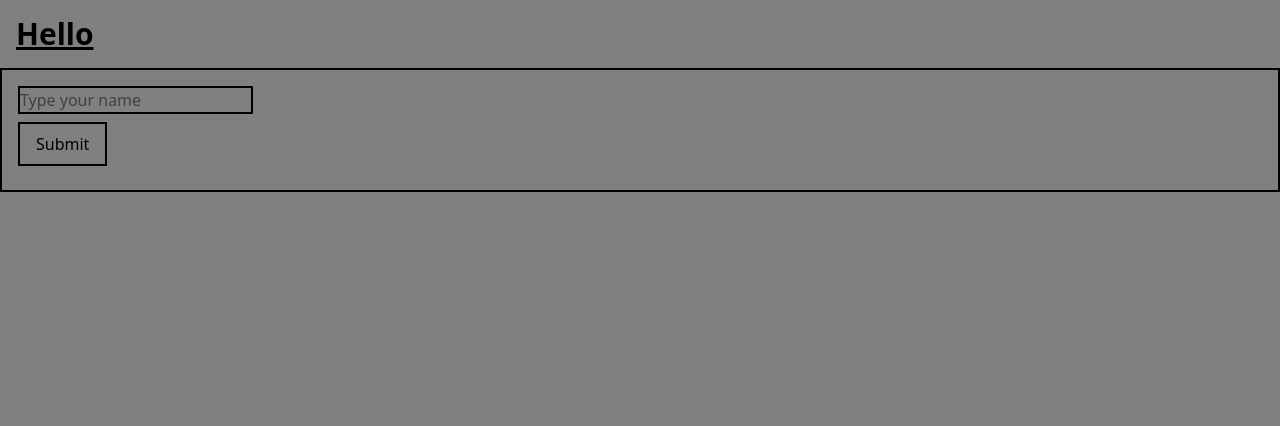
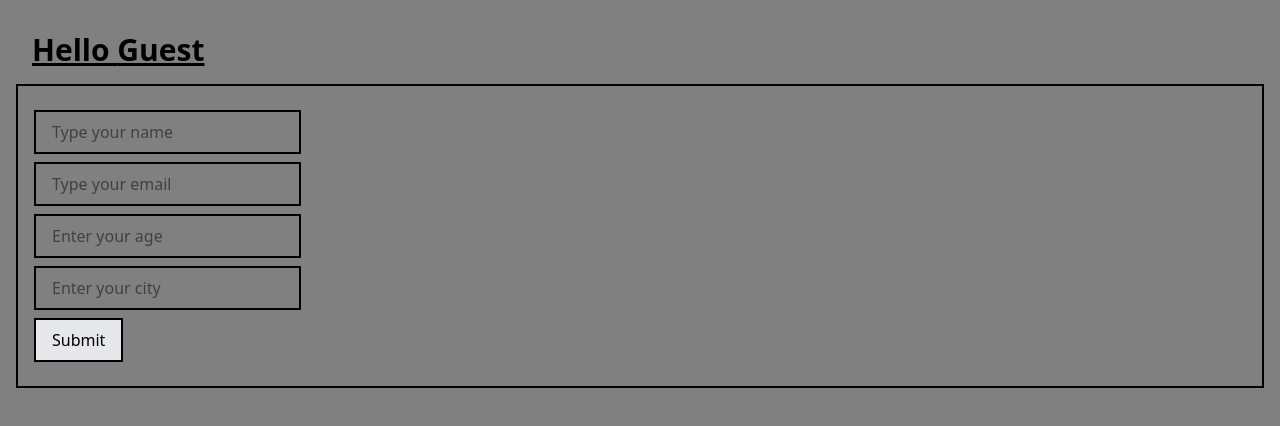
Before and after one commit to Eran2001/dp-react-course, a React (Vite) app: page / in a window 1280 px wide. Shown: the top 426 px of the page. Built offline with nearby package versions, Linux system fonts and the light colour scheme.

Commit message:
add form for more inputs

```diff
--- a/src/App.jsx
+++ b/src/App.jsx
@@ -1,38 +1,96 @@
 import { useState } from "react";
 
 function App() {
-  const [name, setName] = useState("");
-  const [inputValue, setInputValue] = useState("");
+  const [formData, setFormData] = useState({
+    name: "",
+    email: "",
+    age: "",
+    city: "",
+  });
+
+  const [submittedData, setSubmittedData] = useState({});
 
   const handleChange = (e) => {
-    setInputValue(e.target.value);
+    const { name, value } = e.target;
+    setFormData((prev) => ({
+      ...prev,
+      [name]: value,
+    }));
   };
 
   const handleSubmit = (e) => {
     e.preventDefault();
-    setName(inputValue);
-    setInputValue("");
+    setSubmittedData(formData);
+    setFormData({ name: "", email: "", age: "", city: "" });
   };
 
   return (
-    <div className="">
-      <h2 className="text-3xl font-bold underline m-4">Hello {name}</h2>
+    <div className="p-4">
+      <h2 className="text-3xl font-bold underline m-4">
+        Hello {submittedData.name || "Guest"}
+      </h2>
       <form onSubmit={handleSubmit} className="border-2 border-black p-4">
         <input
           onChange={handleChange}
           type="text"
           name="name"
           placeholder="Type your name"
-          className="border-2 border-black"
-          value={inputValue}
+          className="border-2 border-black block my-2 px-4 py-2"
+          value={formData.name}
         />
+
         <input
+          onChange={handleChange}
+          type="email"
+          name="email"
+          placeholder="Type your email"
           className="border-2 border-black block my-2 px-4 py-2"
+          value={formData.email}
+        />
+
+        <input
+          onChange={handleChange}
+          type="number"
+          name="age"
+          placeholder="Enter your age"
+          className="border-2 border-black block my-2 px-4 py-2"
+          value={formData.age}
+        />
+
+        <input
+          onChange={handleChange}
+          type="text"
+          name="city"
+          placeholder="Enter your city"
+          className="border-2 border-black block my-2 px-4 py-2"
+          value={formData.city}
+        />
+
+        <input
+          className="border-2 border-black block my-2 px-4 py-2 cursor-pointer bg-gray-200 hover:bg-gray-300"
           type="submit"
           name="submit"
           value="Submit"
         />
       </form>
+
+      {submittedData.name && (
+        <div className="mt-4 p-4 border-2 border-black">
+          <h3 className="text-xl font-bold">Submitted Data:</h3>
+          <p>
+            <strong>Name:</strong> {submittedData.name}
+          </p>
+          <p>
+            <strong>Email:</strong> {submittedData.email}
+          </p>
+          <p>
+            <strong>Age:</strong> {submittedData.age}
+          </p>
+          <p>
+            <strong>City:</strong> {submittedData.city}
+          </p>
+        </div>
+      )}
     </div>
   );
 }
```
